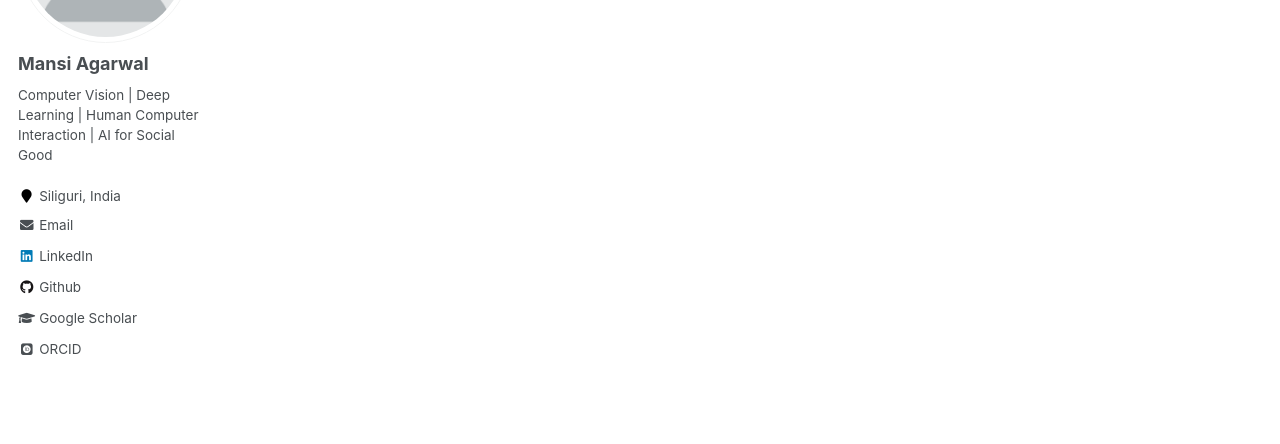
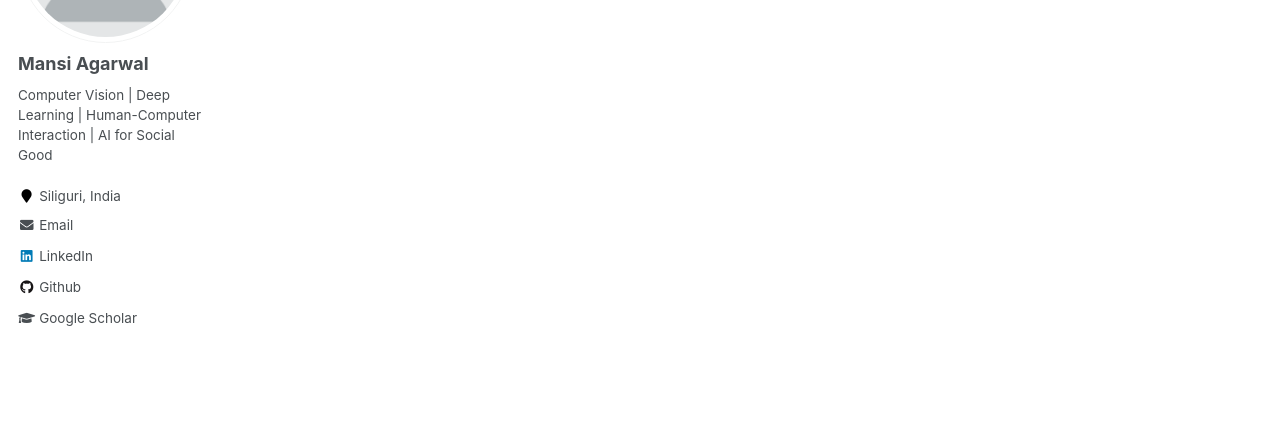
Before and after one commit to MansiAgarwal11/MansiAgarwal11.github.io, a Jekyll site: the page built from _pages/about.md, in a window 1280 px wide. Shown: the part 250-694 px from the top of the page. Built offline with Jekyll 4.4.1, drawn with Linux system fonts in a browser that asks for light colours; some web fonts are replaced.

Commit message:
Update _config.yml

```diff
--- a/_config.yml
+++ b/_config.yml
@@ -82,7 +82,7 @@ analytics:
 author:
   name             : "Mansi Agarwal"
   avatar           : "profile.png"
-  bio              : "Computer Vision | Deep Learning | Human Computer Interaction | AI for Social Good"
+  bio              : "Computer Vision | Deep Learning | Human-Computer Interaction | AI for Social Good"
   location         : "Siliguri, India"
   employer         :
   pubmed           : #"https://www.ncbi.nlm.nih.gov/pubmed/?term=john+snow"
@@ -103,7 +103,7 @@ author:
   impactstory      : #"https://profiles.impactstory.org/u/xxxx-xxxx-xxxx-xxxx"
   lastfm           :
   linkedin         : "mansiagarwal11"
-  orcid            : "http://orcid.org/yourorcidurl"
+  orcid            : #"http://orcid.org/yourorcidurl"
   pinterest        :
   soundcloud       :
   stackoverflow    : # http://stackoverflow.com/users/123456/username
```
